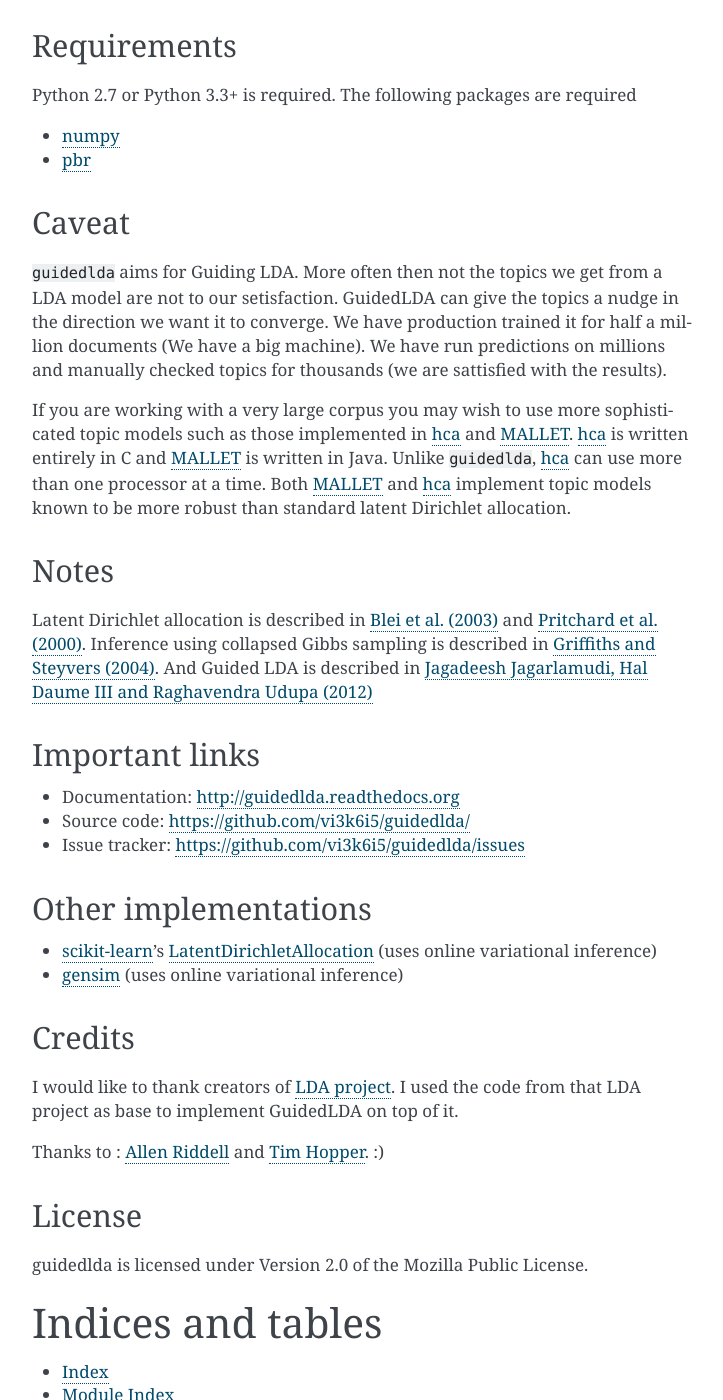
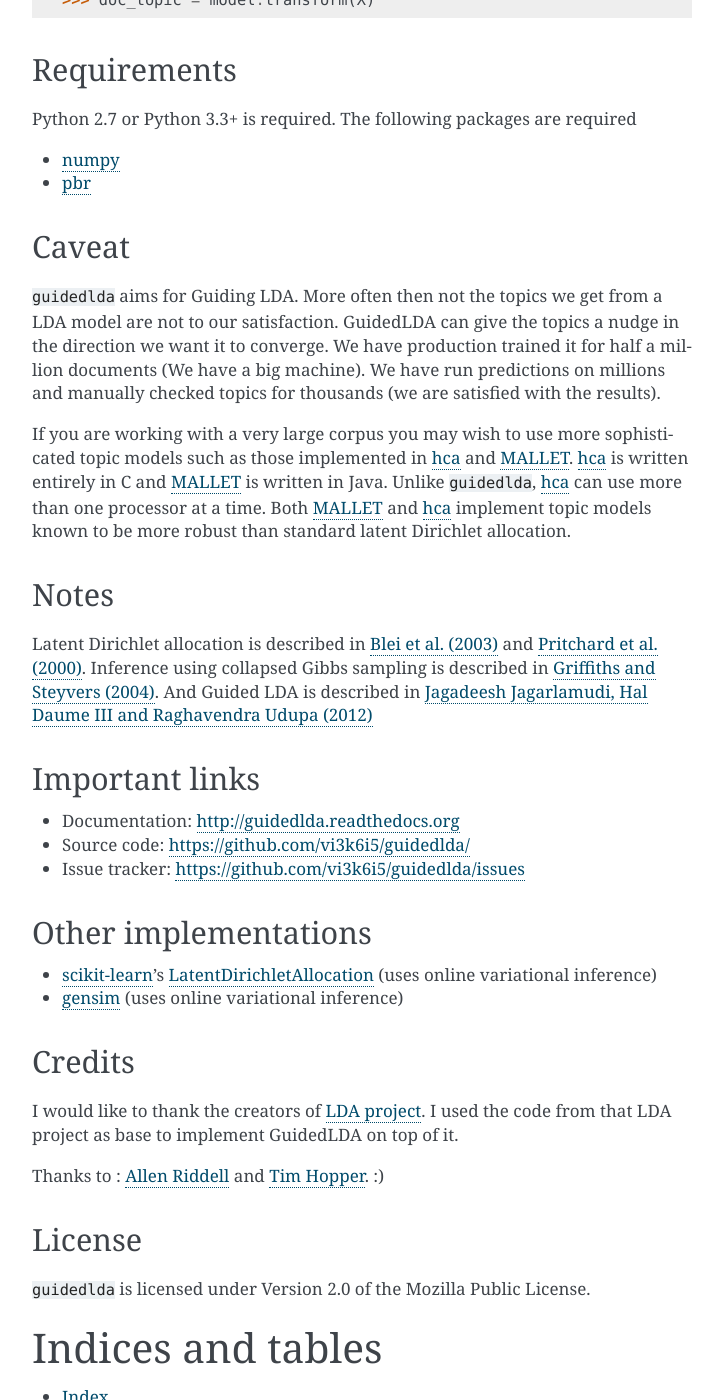
Before and after one commit to vi3k6i5/GuidedLDA, a Sphinx documentation site: the page built from docs/index.rst, in a window 1280 px wide and 1400 px high, scrolled down 3176 px. Shown: the whole window, without its empty margins (388-1111 px from the left). Built offline with Sphinx 7.4.7, drawn with Linux system fonts in a browser that asks for light colours; some of the changed text lies outside the part shown.

Commit message:
fixed typos

```diff
--- a/README.rst
+++ b/README.rst
@@ -42,7 +42,7 @@
 `Example Code <https://github.com/vi3k6i5/GuidedLDA/blob/master/examples/example_seeded_lda.py>`_.
 
 
-The following demonstrates how to inspect a model of a subset of the Reuters
+The following demonstrates how to inspect a model of a subset of the NYT
 news dataset. The input below, ``X``, is a document-term matrix (sparse matrices
 are accepted).
 
--- a/docs/index.rst
+++ b/docs/index.rst
@@ -40,7 +40,7 @@
     python setup.py sdist
     pip install -e .
 
-If that also doesn't work please raise issue with details of OS version, python version, architecture etc and I will try my best to fix it ASAP.
+If the above step also does not work, please raise an `issue <https://github.com/vi3k6i5/guidedlda/issues>`_ with details of your workstation's OS version, Python version, architecture etc. and I will try my best to fix it ASAP.
 
 Getting started
 ---------------
@@ -182,7 +182,7 @@
 Caveat
 ------
 
-``guidedlda`` aims for Guiding LDA. More often then not the topics we get from a LDA model are not to our setisfaction. GuidedLDA can give the topics a nudge in the direction we want it to converge. We have production trained it for half a million documents (We have a big machine). We have run predictions on millions and manually checked topics for thousands (we are sattisfied with the results).
+``guidedlda`` aims for Guiding LDA. More often then not the topics we get from a LDA model are not to our satisfaction. GuidedLDA can give the topics a nudge in the direction we want it to converge. We have production trained it for half a million documents (We have a big machine). We have run predictions on millions and manually checked topics for thousands (we are satisfied with the results).
 
 If you are working with a very large corpus you may wish to use more sophisticated topic models such as those implemented in hca_ and MALLET_.  hca_ is written entirely in C and MALLET_ is written in Java. Unlike ``guidedlda``, hca_ can use more than one processor at a time. Both MALLET_ and hca_ implement topic models known to be more robust than standard latent Dirichlet allocation.
 
@@ -208,14 +208,14 @@
 
 Credits
 -------
-I would like to thank creators of `LDA project <https://github.com/lda-project/lda>`_. I used the code from that LDA project as base to implement GuidedLDA on top of it.
+I would like to thank the creators of `LDA project <https://github.com/lda-project/lda>`_. I used the code from that LDA project as base to implement GuidedLDA on top of it.
 
 Thanks to : `Allen Riddell <https://twitter.com/ariddell>`_ and `Tim Hopper <https://twitter.com/tdhopper>`_. :)
 
 License
 -------
 
-guidedlda is licensed under Version 2.0 of the Mozilla Public License.
+``guidedlda`` is licensed under Version 2.0 of the Mozilla Public License.
 
 .. _Python: http://www.python.org/
 .. _scikit-learn: http://scikit-learn.org
```
Also changed, not shown: other parts of docs/index.rst (+2 -2 lines).
